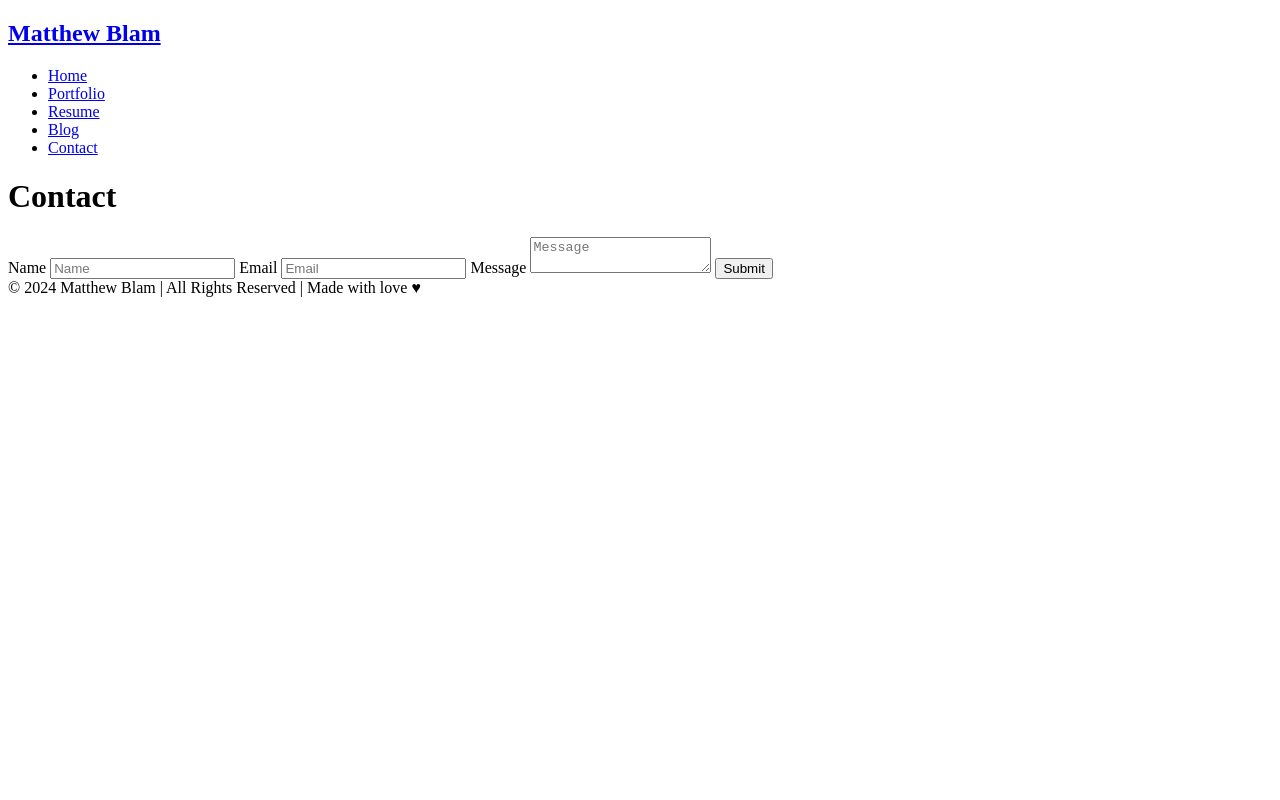
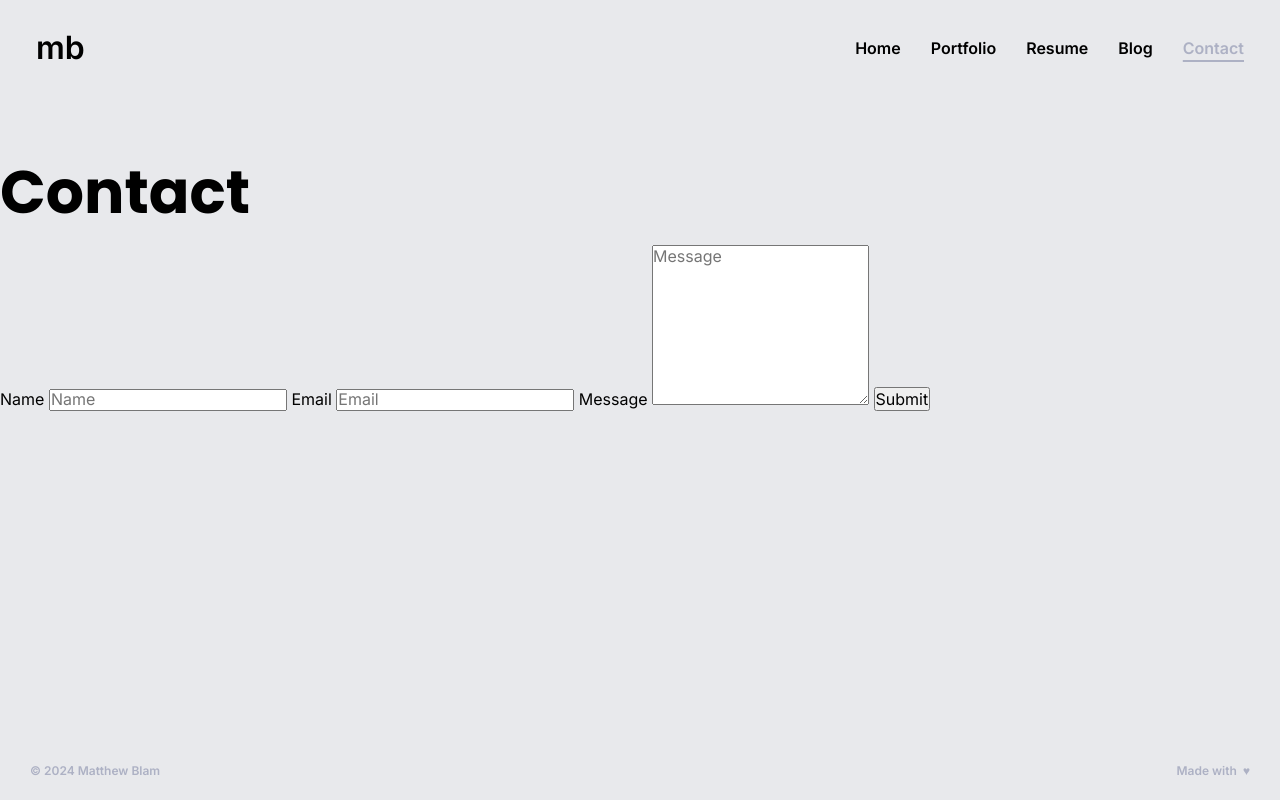
Before and after one commit to MatthewBlam/MatthewBlam.github.io, a plain HTML site: page contact.html in a window 1280 px wide. Drawn offline with Linux system fonts and the light colour scheme; a web font is replaced by a local one.

Commit message:
feat: add styling

```diff
--- a/contact.html
+++ b/contact.html
@@ -2,18 +2,30 @@
 <html>
     <head>
         <title>Contact</title>
+        <link rel="stylesheet" href="styles.css" />
+        <link rel="preconnect" href="https://fonts.googleapis.com" />
+        <link rel="preconnect" href="https://fonts.gstatic.com" crossorigin />
+        <link
+            href="https://fonts.googleapis.com/css2?family=Afacad+Flux:wght@100..1000&family=Inter:ital,opsz,wght@0,14..32,100..900;1,14..32,100..900&display=swap"
+            rel="stylesheet" />
+        <link
+            href="https://fonts.googleapis.com/css2?family=Afacad+Flux:wght@100..1000&family=Inter:ital,opsz,wght@0,14..32,100..900;1,14..32,100..900&family=Poppins:ital,wght@0,100;0,200;0,300;0,400;0,500;0,600;0,700;0,800;0,900;1,100;1,200;1,300;1,400;1,500;1,600;1,700;1,800;1,900&display=swap"
+            rel="stylesheet" />
     </head>
     <body>
+        <div class="content">
             <nav class="navbar">
                 <h1 class="logo">
-                <a href="index.html">Matthew Blam</a>
+                    <a href="index.html">mb</a>
                 </h1>
                 <ul class="nav-list">
                     <li><a href="index.html">Home</a></li>
                     <li><a href="portfolio.html">Portfolio</a></li>
                     <li><a href="resume.html">Resume</a></li>
                     <li><a href="blog.html">Blog</a></li>
-                <li><a href="contact.html">Contact</a></li>
+                    <li>
+                        <a class="active-page" href="contact.html">Contact</a>
+                    </li>
                 </ul>
             </nav>
             <main>
@@ -43,7 +55,9 @@
                 </form>
             </main>
             <footer class="footer">
-            © 2024 Matthew Blam | All Rights Reserved | Made with love ♥
+                <p>© 2024 Matthew Blam</p>
+                <p>Made with&ensp;♥</p>
             </footer>
+        </div>
     </body>
 </html>
--- a/styles.css
+++ b/styles.css
@@ -0,0 +1,320 @@
+:root {
+    /* variables */
+    --blue: #265ecf;
+    --dark-blue: #33374c;
+    --bg: #e8e9ec;
+    --text: black;
+    --text-muted: #adb1c4;
+    --title: "Poppins";
+}
+
+/* RESET */
+
+/* Box sizing rules */
+*,
+*::before,
+*::after {
+    box-sizing: border-box;
+    padding: 0;
+    margin: 0;
+    transition: 0.2s;
+}
+
+/* Prevent font size inflation */
+html {
+    -moz-text-size-adjust: none;
+    -webkit-text-size-adjust: none;
+    text-size-adjust: none;
+}
+
+/* Remove default margin in favour of better control in authored CSS */
+body,
+h1,
+h2,
+h3,
+h4,
+p,
+figure,
+blockquote,
+dl,
+dd {
+    margin-block-end: 0;
+}
+
+/* Remove list styles on ul, ol elements with a list role, which suggests default styling will be removed */
+ul[role="list"],
+ol[role="list"] {
+    list-style: none;
+}
+
+html {
+    width: 100%;
+    height: 100%;
+}
+
+/* Set core body defaults */
+body {
+    min-height: 100%;
+    min-width: 100%;
+    width: 100%;
+    height: 100%;
+    line-height: 1.5;
+}
+
+/* Set shorter line heights on headings and interactive elements */
+h1,
+h2,
+h3,
+h4,
+button,
+input,
+label {
+    line-height: 1.1;
+}
+
+/* Balance text wrapping on headings */
+h1,
+h2,
+h3,
+h4 {
+    text-wrap: balance;
+}
+
+/* A elements that don't have a class get default styles */
+a:not([class]) {
+    text-decoration-skip-ink: auto;
+    color: currentColor;
+}
+
+/* Make images easier to work with */
+img,
+picture {
+    max-width: 100%;
+    display: block;
+    user-select: none;
+}
+
+/* Inherit fonts for inputs and buttons */
+input,
+button,
+textarea,
+select {
+    font-family: inherit;
+    font-size: inherit;
+}
+
+/* Make sure textareas without a rows attribute are not tiny */
+textarea:not([rows]) {
+    min-height: 10em;
+}
+
+/* Anything that has been anchored to should have extra scroll margin */
+:target {
+    scroll-margin-block: 5ex;
+}
+
+* {
+    font-family: "Inter", Arial, "Helvetica Neue", Helvetica, sans-serif;
+    /* border: solid red; */
+}
+
+html {
+    height: 100%;
+}
+
+body {
+    background: var(--bg);
+    position: relative;
+}
+
+.content {
+    width: 100%;
+    height: 100%;
+    min-height: 100%;
+    display: flex;
+    flex-direction: column;
+}
+
+.navbar {
+    position: -webkit-sticky;
+    position: sticky;
+    top: 0;
+    width: 100%;
+    height: fit-content;
+    z-index: 10;
+
+    display: flex;
+    justify-content: space-between;
+    align-items: center;
+    text-align: center;
+
+    user-select: none;
+    color: var(--text);
+    padding: 30px 36px;
+}
+
+.logo {
+    font-family: "Poppins";
+    font-weight: 1000;
+    font-size: xx-large;
+}
+
+.logo:hover {
+    transform: scale(110%);
+}
+
+@media (max-width: 550px) {
+    .logo {
+        display: none;
+    }
+}
+
+.nav-list {
+    display: flex;
+    flex-direction: row;
+    position: relative;
+    list-style: none;
+}
+
+.nav-list li {
+    margin-left: 30px;
+}
+
+.navbar li:hover {
+    transform: scale(105%);
+}
+
+.navbar a {
+    font-weight: 600;
+    text-decoration: none;
+}
+
+.navbar a.active-page {
+    color: var(--text-muted);
+    text-decoration: underline;
+    text-underline-offset: 6px;
+    text-decoration-thickness: 1.75px;
+}
+
+.navbar a:hover {
+    color: var(--text-muted);
+}
+
+.navbar a:active {
+    color: var(--text-muted);
+}
+
+.about-container {
+    display: flex;
+    flex-direction: row-reverse;
+    justify-content: center;
+    align-items: center;
+    gap: 6%;
+    color: var(--text);
+    padding: 10% 10%;
+}
+
+@media (max-width: 800px) {
+    .about-container {
+        display: flex;
+        justify-content: center;
+        align-items: center;
+        gap: 10%;
+        flex-direction: column-reverse;
+        padding: 4% 10%;
+        margin-bottom: 10%;
+    }
+}
+
+.page-title {
+    margin-top: 5%;
+    font-size: 60px;
+    margin-bottom: 20px;
+    font-family: "Poppins";
+}
+
+.about-text {
+    font-size: x-large;
+}
+
+.about-img {
+    max-width: 320px;
+    max-height: 320px;
+    border-radius: 100%;
+    min-width: 150px;
+    width: 100%;
+    height: auto;
+}
+
+.about-img:hover {
+    transform: scale(110%);
+}
+
+.footer {
+    margin-top: auto;
+    padding: 20px 30px;
+    font-size: 12px;
+    font-weight: 600;
+    display: flex;
+    align-items: center;
+    text-align: center;
+    justify-content: space-between;
+    color: var(--text-muted);
+}
+
+.footer p {
+    cursor: default;
+    user-select: none;
+}
+
+.footer p:hover {
+    color: var(--dark-blue);
+}
+
+main {
+    -webkit-animation: fadein 0.8s; /* Safari, Chrome and Opera > 12.1 */
+    -moz-animation: fadein 0.8s; /* Firefox < 16 */
+    -ms-animation: fadein 0.8s; /* Internet Explorer */
+    -o-animation: fadein 0.8s; /* Opera < 12.1 */
+    animation: fadein 0.8s;
+    animation-timing-function: ease-in;
+}
+
+@keyframes fadein {
+    from {
+        opacity: 0;
+    }
+    to {
+        opacity: 1;
+    }
+}
+
+/* Firefox < 16 */
+@-moz-keyframes fadein {
+    from {
+        opacity: 0;
+    }
+    to {
+        opacity: 1;
+    }
+}
+
+/* Safari, Chrome and Opera > 12.1 */
+@-webkit-keyframes fadein {
+    from {
+        opacity: 0;
+    }
+    to {
+        opacity: 1;
+    }
+}
+
+/* Internet Explorer */
+@-ms-keyframes fadein {
+    from {
+        opacity: 0;
+    }
+    to {
+        opacity: 1;
+    }
+}
```
Also changed, not shown: blog.html (+15 -3 lines), index.html (+3 -3 lines), portfolio.html (+29 -4 lines), resume.html (+51 -32 lines), matthew.JPG (deleted). Lines whose indentation alone changed are shown as unchanged.
